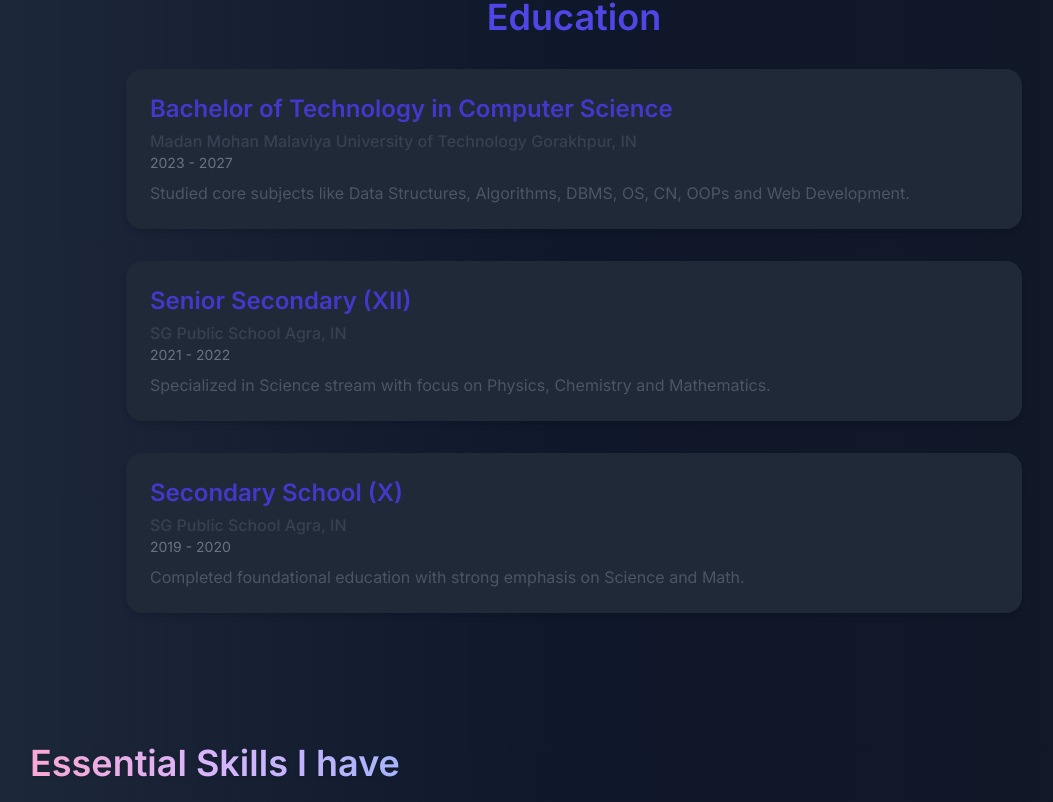
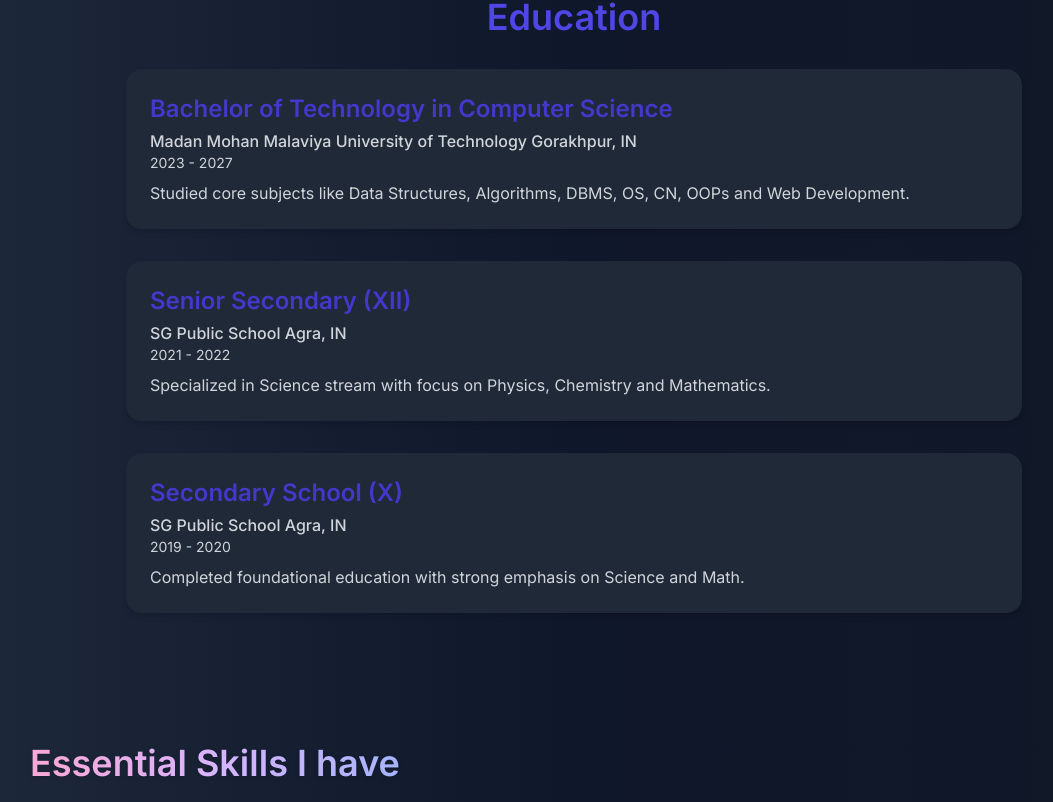
Before and after one commit to devsaxena01/DevPortfolio, a React (Vite) app in the folder client/: page / in a window 1280 px wide. Shown: the part 1536-2338 px from the top of the page, without its empty margins (66-1119 px from the left). Built offline with nearby package versions, Linux system fonts and the light colour scheme; the HTML template or start-up script is replaced by a standard one.

Commit message:
completed

```diff
--- a/client/src/components/Achievements.jsx
+++ b/client/src/components/Achievements.jsx
@@ -71,7 +71,7 @@
                     {description.map((label , key) =>(
                         <span
                         key={key}
-                        className=' mt-2 text-sm grid items-center  rounded-lg font-medium text-gray-700 dark:text-gray-300'>
+                        className=' mt-2 text-sm grid items-center  rounded-lg font-medium text-gray-300'>
                             {label}
                          </span>
                     ))}
--- a/client/src/components/Education.jsx
+++ b/client/src/components/Education.jsx
@@ -33,9 +33,9 @@
             className="bg-gray-800 rounded-2xl shadow-md p-6 hover:shadow-lg transition-shadow"
           >
             <h3 className="text-2xl font-semibold text-indigo-700">{degree}</h3>
-            <p className=" mt-1 text-md font-medium text-gray-700 dark:text-gray-300">{institution}</p>
-            <p className="text-sm text-gray-500 dark:text-gray-400">{year}</p>
-            <p className="mt-2 text-gray-600 dark:text-gray-200">{description}</p>
+            <p className=" mt-1 text-md font-medium text-gray-300 ">{institution}</p>
+            <p className="text-sm text-gray-300 ">{year}</p>
+            <p className="mt-2 text-gray-300">{description}</p>
           </div>
         ))}
       </div>
```
